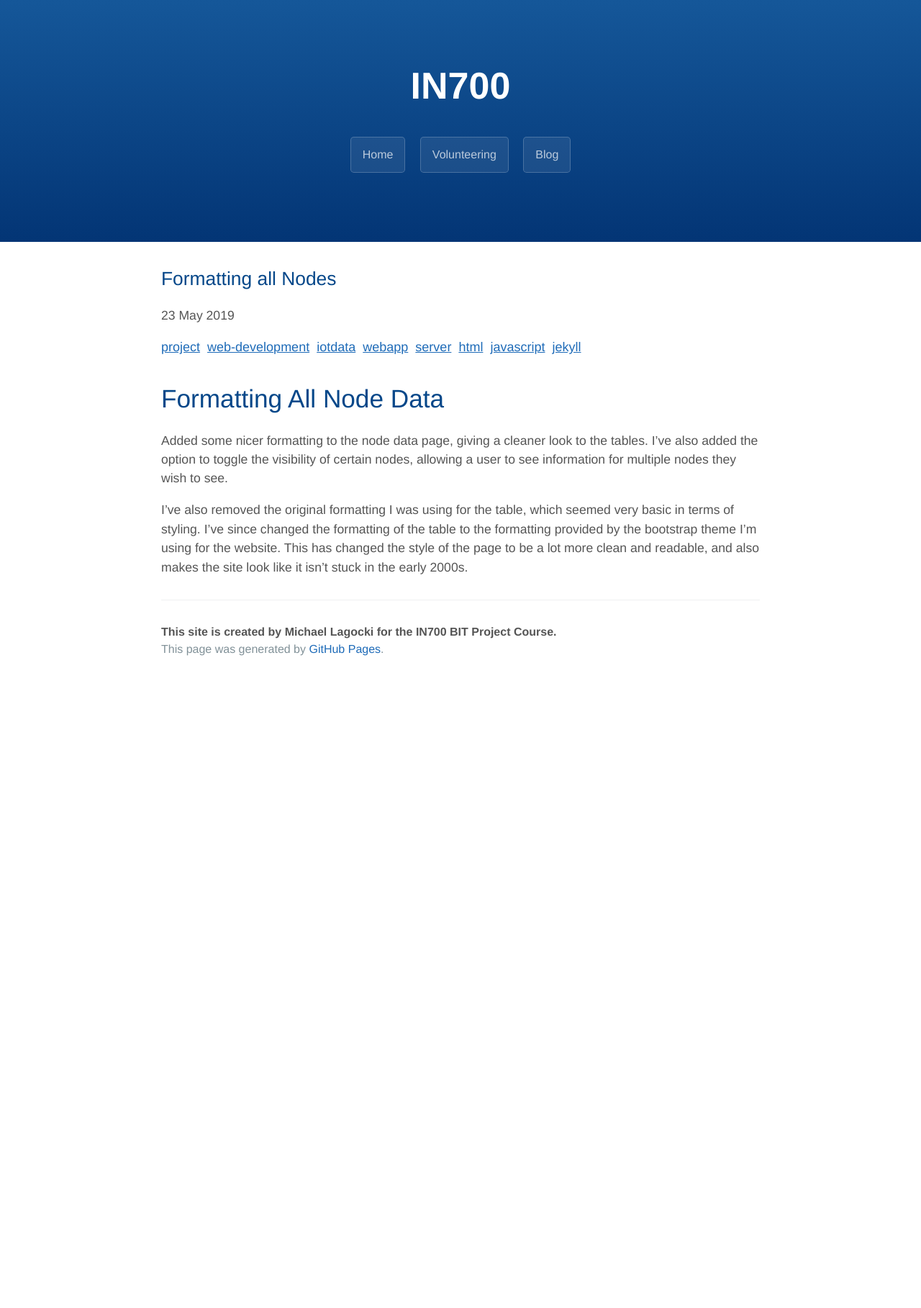
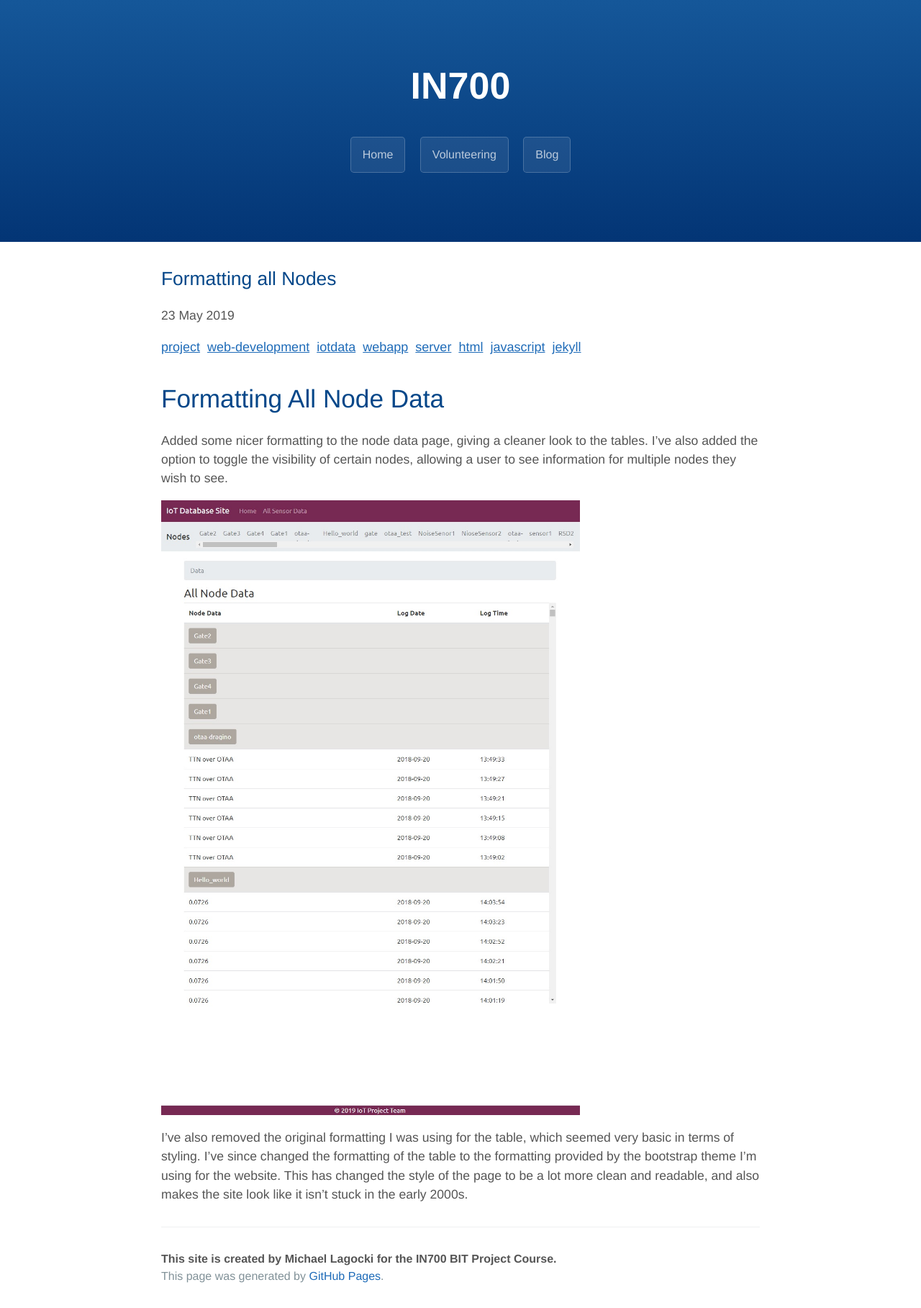
Before and after one commit to kammorne/IN700, a Jekyll site: the page built from _posts/2019-05-23-Formatting-All-Nodes.md, in a window 1280 px wide. Shown: the whole page at 72% size. Built offline with Jekyll 4.4.1, drawn with Linux system fonts in a browser that asks for light colours; before the commit the page ends 946 px from its top, so only the background shows below that.

Commit message:
Update 2019-05-23-Formatting-All-Nodes.md

```diff
--- a/_posts/2019-05-23-Formatting-All-Nodes.md
+++ b/_posts/2019-05-23-Formatting-All-Nodes.md
@@ -11,6 +11,8 @@ tags: project web-development iotdata webapp server html javascript jekyll
 Added some nicer formatting to the node data page, giving a cleaner look to the tables. I've also added the option to toggle the
 visibility of certain nodes, allowing a user to see information for multiple nodes they wish to see.
 
+![Toggle Nodes](https://kammorne.github.io/lagoma1_IN700/img/evidenceToggleData.jpg)
+
 I've also removed the original formatting I was using for the table, which seemed very basic in terms of styling. I've since changed the
 formatting of the table to the formatting provided by the bootstrap theme I'm using for the website. This has changed the style of the
 page to be a lot more clean and readable, and also makes the site look like it isn't stuck in the early 2000s.
```
